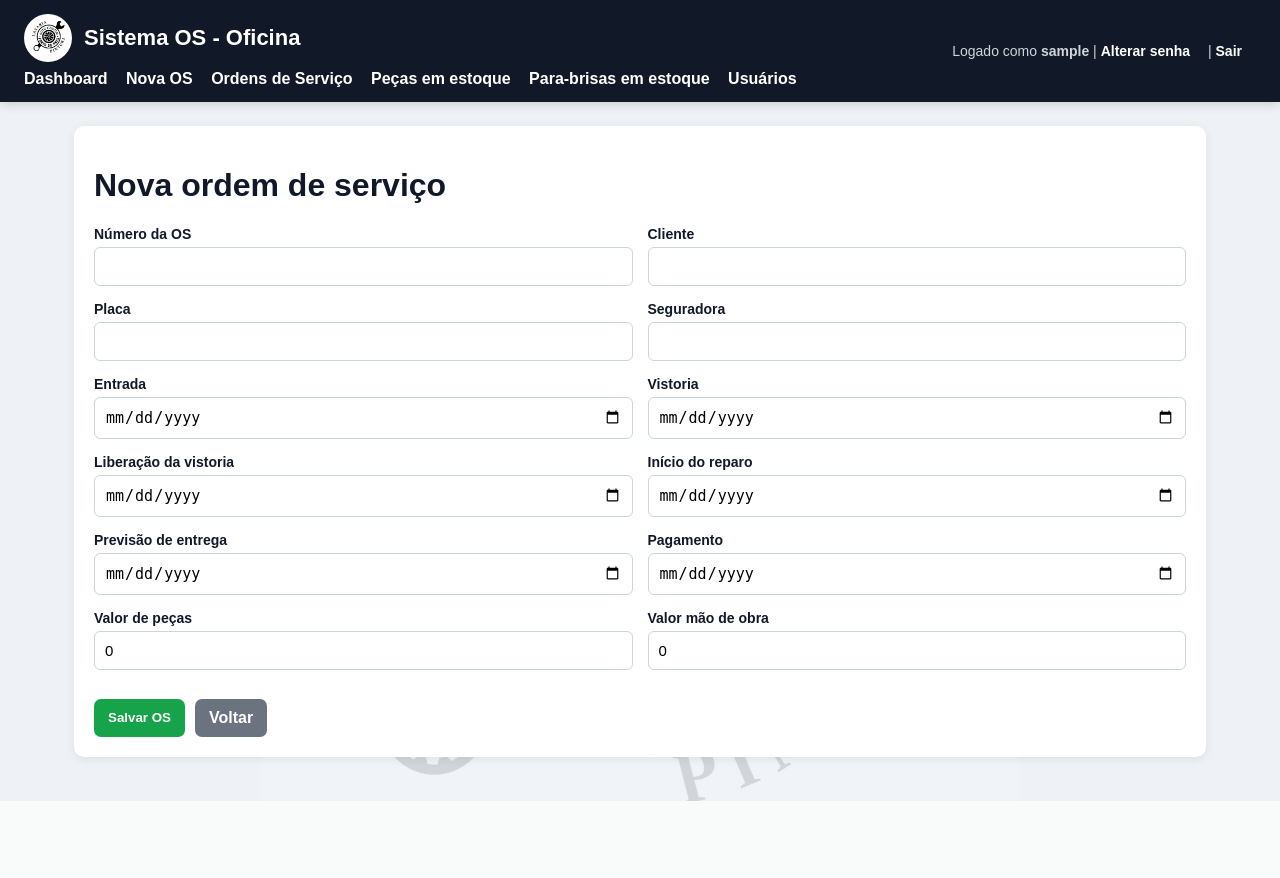
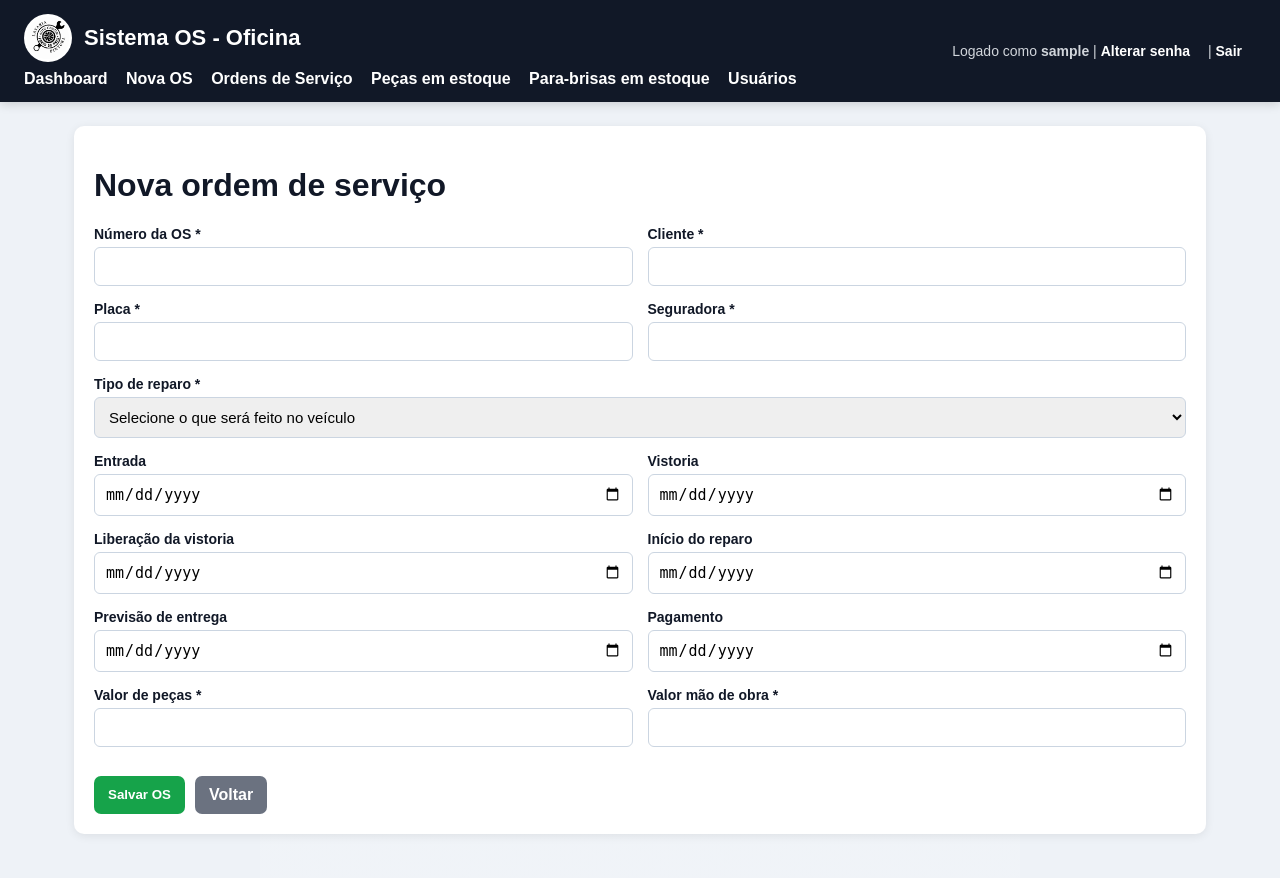
Before and after one commit to pontopneulatariaepintura-web/SistemaOS, a Flask app: page /nova_os in a window 1280 px wide. Before the commit the page ends 801 px from the top, so only its background shows below. Run offline with Flask 3, Linux system fonts and the light colour scheme; the visitor is signed in with stand-in values (Sample User, id 1).

Commit message:
Exigir dados principais na OS

```diff
--- a/app.py
+++ b/app.py
@@ -3,6 +3,7 @@ from functools import wraps
 import os
 
 from flask import Flask, flash, redirect, render_template, request, session, url_for
+from sqlalchemy import inspect, text
 from werkzeug.security import check_password_hash, generate_password_hash
 
 from extensions import db
@@ -25,6 +26,7 @@ if app.config["SQLALCHEMY_DATABASE_URI"].startswith("postgres://"):
 db.init_app(app)
 
 STATUS_FLOW = ["CRIADA", "VISTORIA", "LIBERADA", "REPARO", "FINALIZADA"]
+TIPOS_REPARO = ["Pequenos reparos", "Troca de pneu/roda", "Lataria e Pintura", "Parabrisa"]
 
 
 def parse_date(valor):
@@ -34,6 +36,24 @@ def parse_date(valor):
         return datetime.strptime(valor, "%Y-%m-%d").date()
     except ValueError:
         return None
+
+
+def ensure_os_columns():
+    inspector = inspect(db.engine)
+    existing = {column["name"] for column in inspector.get_columns("os")}
+    dialect = db.engine.dialect.name
+
+    column_sql = {
+        "tipo_reparo": "VARCHAR(60)",
+        "data_criacao": "TIMESTAMP" if dialect == "postgresql" else "DATETIME",
+        "ultima_atualizacao": "TIMESTAMP" if dialect == "postgresql" else "DATETIME",
+    }
+
+    for column_name, column_type in column_sql.items():
+        if column_name not in existing:
+            db.session.execute(text(f"ALTER TABLE os ADD COLUMN {column_name} {column_type}"))
+
+    db.session.commit()
 
 
 def login_required(view):
@@ -68,6 +88,7 @@ def inject_user():
 
 with app.app_context():
     db.create_all()
+    ensure_os_columns()
 
     admin = User.query.filter_by(username="admin").first()
     if not admin:
@@ -236,28 +257,51 @@ def excluir_usuario(id):
 def nova_os():
     if request.method == "POST":
         numero_os = request.form.get("numero_os", "").strip()
+        cliente = request.form.get("cliente", "").strip()
+        placa = request.form.get("placa", "").strip().upper()
+        seguradora = request.form.get("seguradora", "").strip()
+        tipo_reparo = request.form.get("tipo_reparo", "").strip()
+        valor_pecas_raw = request.form.get("valor_pecas", "").strip()
+        valor_mao_obra_raw = request.form.get("valor_mao_obra", "").strip()
+        form_data = request.form
 
-        if not numero_os:
-            flash("Informe o n\u00famero da OS.", "danger")
-            return render_template("nova_os.html")
+        if not all([numero_os, cliente, placa, seguradora, tipo_reparo, valor_pecas_raw, valor_mao_obra_raw]):
+            flash("Preencha todos os campos obrigat\u00f3rios da ordem de servi\u00e7o.", "danger")
+            return render_template("nova_os.html", form_data=form_data, tipos_reparo=TIPOS_REPARO)
+
+        if tipo_reparo not in TIPOS_REPARO:
+            flash("Selecione um tipo de reparo v\u00e1lido.", "danger")
+            return render_template("nova_os.html", form_data=form_data, tipos_reparo=TIPOS_REPARO)
+
+        try:
+            valor_pecas = float(valor_pecas_raw)
+            valor_mao_obra = float(valor_mao_obra_raw)
+        except ValueError:
+            flash("Informe valores v\u00e1lidos para pe\u00e7as e m\u00e3o de obra.", "danger")
+            return render_template("nova_os.html", form_data=form_data, tipos_reparo=TIPOS_REPARO)
+
+        if valor_pecas < 0 or valor_mao_obra < 0:
+            flash("Os valores de pe\u00e7as e m\u00e3o de obra n\u00e3o podem ser negativos.", "danger")
+            return render_template("nova_os.html", form_data=form_data, tipos_reparo=TIPOS_REPARO)
 
         if OS.query.filter_by(numero_os=numero_os).first():
             flash("J\u00e1 existe uma OS com esse n\u00famero.", "danger")
-            return render_template("nova_os.html")
+            return render_template("nova_os.html", form_data=form_data, tipos_reparo=TIPOS_REPARO)
 
         nova = OS(
             numero_os=numero_os,
-            cliente=request.form.get("cliente", "").strip(),
-            placa=request.form.get("placa", "").strip().upper(),
-            seguradora=request.form.get("seguradora", "").strip(),
+            cliente=cliente,
+            placa=placa,
+            seguradora=seguradora,
+            tipo_reparo=tipo_reparo,
             data_entrada=parse_date(request.form.get("data_entrada")),
             data_vistoria=parse_date(request.form.get("data_vistoria")),
             data_liberacao_vistoria=parse_date(request.form.get("data_liberacao_vistoria")),
             data_inicio_reparo=parse_date(request.form.get("data_inicio_reparo")),
             previsao_entrega=parse_date(request.form.get("previsao_entrega")),
             data_pagamento=parse_date(request.form.get("data_pagamento")),
-            valor_pecas=float(request.form.get("valor_pecas") or 0),
-            valor_mao_obra=float(request.form.get("valor_mao_obra") or 0),
+            valor_pecas=valor_pecas,
+            valor_mao_obra=valor_mao_obra,
             status="CRIADA",
             criado_por=session["username"],
         )
@@ -266,7 +310,7 @@ def nova_os():
         flash("Ordem de servi\u00e7o criada.", "success")
         return redirect(url_for("listar_os"))
 
-    return render_template("nova_os.html")
+    return render_template("nova_os.html", form_data={}, tipos_reparo=TIPOS_REPARO)
 
 
 @app.route("/listar_os")
@@ -286,6 +330,7 @@ def editar_os(id):
         os_item.cliente = request.form.get("cliente", "").strip()
         os_item.placa = request.form.get("placa", "").strip().upper()
         os_item.seguradora = request.form.get("seguradora", "").strip()
+        os_item.tipo_reparo = request.form.get("tipo_reparo", "").strip()
         os_item.data_entrada = parse_date(request.form.get("data_entrada"))
         os_item.data_vistoria = parse_date(request.form.get("data_vistoria"))
         os_item.data_liberacao_vistoria = parse_date(request.form.get("data_liberacao_vistoria"))
@@ -299,7 +344,7 @@ def editar_os(id):
         flash("Ordem de servi\u00e7o atualizada.", "success")
         return redirect(url_for("listar_os"))
 
-    return render_template("editar_os.html", os=os_item, status_flow=STATUS_FLOW)
+    return render_template("editar_os.html", os=os_item, status_flow=STATUS_FLOW, tipos_reparo=TIPOS_REPARO)
 
 
 @app.route("/excluir_os/<int:id>")
--- a/models.py
+++ b/models.py
@@ -17,6 +17,7 @@ class OS(db.Model):
     cliente = db.Column(db.String(120))
     placa = db.Column(db.String(20))
     seguradora = db.Column(db.String(120))
+    tipo_reparo = db.Column(db.String(60))
     status = db.Column(db.String(30), default="CRIADA")
     data_entrada = db.Column(db.Date)
     data_vistoria = db.Column(db.Date)
@@ -79,7 +80,7 @@ class EstoqueParaBrisa(db.Model):
         elif self.ano_inicial:
             partes.append(f"a partir de {self.ano_inicial}")
         elif self.ano_final:
-            partes.append(f"at? {self.ano_final}")
+            partes.append(f"at&eacute; {self.ano_final}")
         return " - ".join(partes)
 
     @property
--- a/templates/listar_os.html
+++ b/templates/listar_os.html
@@ -11,6 +11,7 @@
     <span class="status {{ os.status }}">{{ os.status }}</span>
     <p><b>Criado por:</b> {{ os.criado_por or '-' }}</p>
     <p><b>Cliente:</b> {{ os.cliente or '-' }} | <b>Placa:</b> {{ os.placa or '-' }} | <b>Seguradora:</b> {{ os.seguradora or '-' }}</p>
+    <p><b>Tipo de reparo:</b> {{ os.tipo_reparo or '-' }}</p>
     <p><b>Entrada:</b> {{ os.data_entrada or '-' }} | <b>Vistoria:</b> {{ os.data_vistoria or '-' }} | <b>Libera&ccedil;&atilde;o:</b> {{ os.data_liberacao_vistoria or '-' }}</p>
     <p><b>Reparo:</b> {{ os.data_inicio_reparo or '-' }} | <b>Previs&atilde;o:</b> {{ os.previsao_entrega or '-' }} | <b>Pagamento:</b> {{ os.data_pagamento or '-' }}</p>
     <p><b>Pe&ccedil;as:</b> R$ {{ "%.2f"|format(os.valor_pecas or 0) }} | <b>M&atilde;o de obra:</b> R$ {{ "%.2f"|format(os.valor_mao_obra or 0) }} | <b>Total:</b> R$ {{ "%.2f"|format((os.valor_pecas or 0) + (os.valor_mao_obra or 0)) }}</p>
--- a/templates/nova_os.html
+++ b/templates/nova_os.html
@@ -4,18 +4,27 @@
 <div class="panel">
     <h1>Nova ordem de servi&ccedil;o</h1>
     <form method="POST" class="form-grid">
-        <div><label>N&uacute;mero da OS</label><input type="text" name="numero_os" required></div>
-        <div><label>Cliente</label><input type="text" name="cliente" required></div>
-        <div><label>Placa</label><input type="text" name="placa"></div>
-        <div><label>Seguradora</label><input type="text" name="seguradora"></div>
-        <div><label>Entrada</label><input type="date" name="data_entrada"></div>
-        <div><label>Vistoria</label><input type="date" name="data_vistoria"></div>
-        <div><label>Libera&ccedil;&atilde;o da vistoria</label><input type="date" name="data_liberacao_vistoria"></div>
-        <div><label>In&iacute;cio do reparo</label><input type="date" name="data_inicio_reparo"></div>
-        <div><label>Previs&atilde;o de entrega</label><input type="date" name="previsao_entrega"></div>
-        <div><label>Pagamento</label><input type="date" name="data_pagamento"></div>
-        <div><label>Valor de pe&ccedil;as</label><input type="number" step="0.01" min="0" name="valor_pecas" value="0"></div>
-        <div><label>Valor m&atilde;o de obra</label><input type="number" step="0.01" min="0" name="valor_mao_obra" value="0"></div>
+        <div><label>N&uacute;mero da OS *</label><input type="text" name="numero_os" value="{{ form_data.get('numero_os', '') }}" required></div>
+        <div><label>Cliente *</label><input type="text" name="cliente" value="{{ form_data.get('cliente', '') }}" required></div>
+        <div><label>Placa *</label><input type="text" name="placa" value="{{ form_data.get('placa', '') }}" required></div>
+        <div><label>Seguradora *</label><input type="text" name="seguradora" value="{{ form_data.get('seguradora', '') }}" required></div>
+        <div class="full">
+            <label>Tipo de reparo *</label>
+            <select name="tipo_reparo" required>
+                <option value="">Selecione o que ser&aacute; feito no ve&iacute;culo</option>
+                {% for tipo in tipos_reparo %}
+                <option value="{{ tipo }}" {% if form_data.get('tipo_reparo') == tipo %}selected{% endif %}>{{ tipo }}</option>
+                {% endfor %}
+            </select>
+        </div>
+        <div><label>Entrada</label><input type="date" name="data_entrada" value="{{ form_data.get('data_entrada', '') }}"></div>
+        <div><label>Vistoria</label><input type="date" name="data_vistoria" value="{{ form_data.get('data_vistoria', '') }}"></div>
+        <div><label>Libera&ccedil;&atilde;o da vistoria</label><input type="date" name="data_liberacao_vistoria" value="{{ form_data.get('data_liberacao_vistoria', '') }}"></div>
+        <div><label>In&iacute;cio do reparo</label><input type="date" name="data_inicio_reparo" value="{{ form_data.get('data_inicio_reparo', '') }}"></div>
+        <div><label>Previs&atilde;o de entrega</label><input type="date" name="previsao_entrega" value="{{ form_data.get('previsao_entrega', '') }}"></div>
+        <div><label>Pagamento</label><input type="date" name="data_pagamento" value="{{ form_data.get('data_pagamento', '') }}"></div>
+        <div><label>Valor de pe&ccedil;as *</label><input type="number" step="0.01" min="0" name="valor_pecas" value="{{ form_data.get('valor_pecas', '') }}" required></div>
+        <div><label>Valor m&atilde;o de obra *</label><input type="number" step="0.01" min="0" name="valor_mao_obra" value="{{ form_data.get('valor_mao_obra', '') }}" required></div>
         <div class="full actions"><button class="btn btn-success" type="submit">Salvar OS</button><a class="btn btn-muted" href="{{ url_for('listar_os') }}">Voltar</a></div>
     </form>
 </div>
```
Also changed, not shown: templates/editar_os.html (+5 -4 lines).
